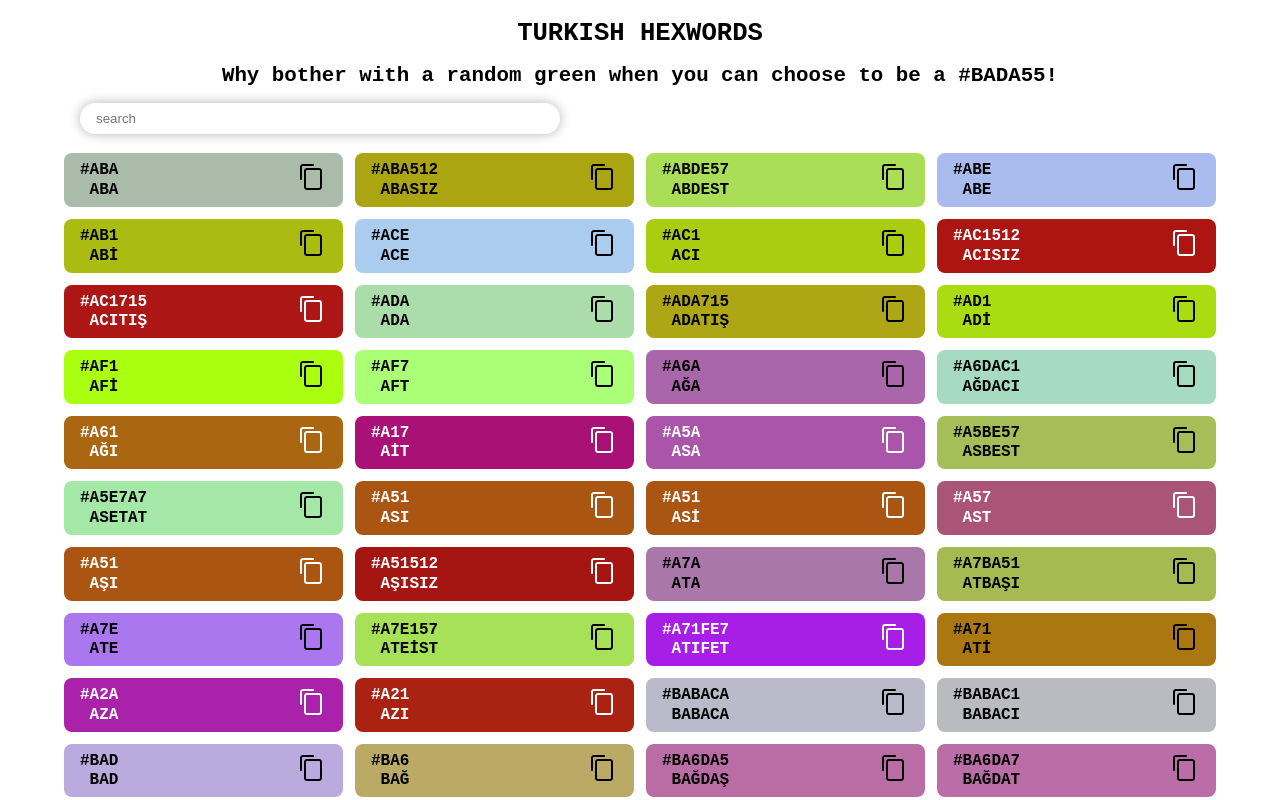
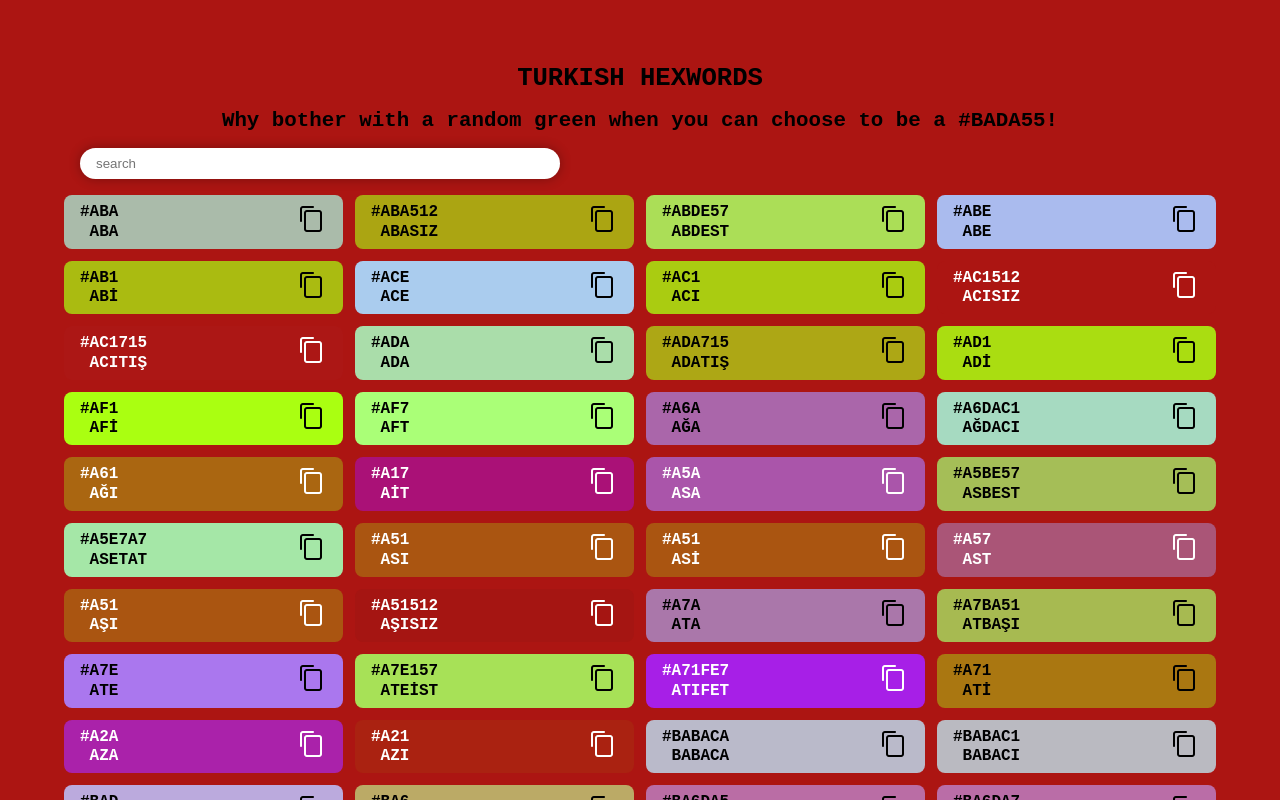
Before and after one commit to ozhasta/react-hexwords, a React (Create React App) app: page / in a window 1280 px wide. Shown: the top 800 px of the page. Built offline with nearby package versions, Linux system fonts and the light colour scheme.

Commit message:
components seperated

```diff
--- a/src/App.js
+++ b/src/App.js
@@ -1,48 +1,19 @@
 import { useState } from "react"
-import wordsJson from "./words.json"
-import WordElement from "./WordElement"
+import WordElements from "./WordElements"
 import lightOrDark from "./utils/lightOrDark"
 
 function App() {
-  const [selectedColor, setSelectedColor] = useState("#FFF")
+  const [selectedColor, setSelectedColor] = useState("FFF")
 
-  const mappedColors = wordsJson.colors.map((word, i) => {
-    return <WordElement key={i} word={word[0]} hexColor={word[1]} />
-  })
-  const mappedColorsWithAlpha = wordsJson.colorsWithAlpha.map((word, i) => {
-    // if color code has 4 chars remove last 1 char if 8 remove last 2
-    // so alpha channel removed from hex code
-    // and yes 4 chars is valid for hex color code :) FFF2 same as FFFFFF22
-    const alphaIndex = word[0].length === 4 ? -1 : -2
-    return (
-      <WordElement
-        key={i + "a"}
-        word={word[0]}
-        hexColor={word[1]}
-        hexColorWithoutAlpha={word[1].slice(0, alphaIndex)}
-        onClick={handleClick}
-      />
-    )
-  })
-
-  function handleClick() {}
   // console.log("render")
   return (
-    <div className="App">
-      <div
-        className="app-styler"
-        style={{ backgroundColor: selectedColor, color: lightOrDark(selectedColor) }}
-      >
-        <header>
-          <h1>TURKISH HEXWORDS</h1>
-          <h2>Why bother with a random green when you can choose to be a #BADA55!</h2>
-          <input placeholder="search" type="text" name="search-word" id="search-word" />
-        </header>
-        <div className="colors-grid">
-          {mappedColors}
-          {mappedColorsWithAlpha}
-        </div>
-      </div>
+    <div className="App" style={{ backgroundColor: "#AC1512", color: lightOrDark(selectedColor) }}>
+      <header>
+        <h1>TURKISH HEXWORDS</h1>
+        <h2>Why bother with a random green when you can choose to be a #BADA55!</h2>
+        <input placeholder="search" type="text" name="search-word" id="search-word" />
+      </header>
+      <WordElements />
     </div>
   )
 }
--- a/src/WordElement.js
+++ b/src/WordElement.js
@@ -1,19 +1,28 @@
 import lightOrDark from "./utils/lightOrDark"
 
-export default function WordElement(props) {
-  const whiteOrBlack = lightOrDark(props.hexColorWithoutAlpha || props.hexColor)
+export default function WordElement({ hex, word }) {
+  // if color code has 4 chars remove last 1 char if 8 remove last 2
+  // so alpha channel removed from hex code
+  // and yes 4 chars is valid for hex color code :) FFF2 same as FFFFFF22
+  let alphaIndex = hex.length
+  if (word.length === 4) alphaIndex = -1
+  if (word.length === 8) alphaIndex = -2
+
+  const hexColorWithoutAlpha = hex.slice(0, alphaIndex)
+  const whiteOrBlack = lightOrDark(hexColorWithoutAlpha)
+
   return (
-    <>
     <div
+      // onClick={handleClick}
       className="color-container"
       style={{
-          backgroundColor: props.hexColorWithoutAlpha || props.hexColor,
+        backgroundColor: hexColorWithoutAlpha,
         color: whiteOrBlack
       }}
     >
       <div className="color-hexword">
-          <div className="color-hex">{props.hexColor}</div>
-          <div className="color-word">{props.word}</div>
+        <div className="color-hex">{hex}</div>
+        <div className="color-word">{word}</div>
       </div>
       <div className="clipboard-btn">
         <img
@@ -24,6 +33,5 @@ export default function WordElement(props) {
         />
       </div>
     </div>
-    </>
   )
 }
--- /dev/null
+++ b/src/WordElements.js
@@ -0,0 +1,17 @@
+import WordElement from "./WordElement"
+import wordsJson from "./words.json"
+
+export default function WordElements() {
+  // function handleClick(e) {
+  //   // console.log(e.target)
+  //   console.log("ha")
+  //   // setSelectedColor()
+  // }
+  const mappedWordElements = wordsJson.map((el, i) => {
+    const hex = el[1]
+    const word = el[0]
+
+    return <WordElement key={i} hex={hex} word={word} />
+  })
+  return <div className="colors-grid">{mappedWordElements}</div>
+}
--- a/src/index.css
+++ b/src/index.css
@@ -12,12 +12,10 @@ html {
 body {
   font-family: "Courier New", Courier, monospace;
   font-weight: bold;
+  text-align: center;
 }
 .App {
-  text-align: center;
-  width: 90vw;
-  margin-left: auto;
-  margin-right: auto;
+  padding: 5vw;
 }
 .color-container {
   display: flex;
@@ -26,8 +24,7 @@ body {
   width: 100%;
   cursor: pointer;
 }
-.color-hexword {
-}
+
 .color-word {
   margin-top: 0.1rem;
   padding-left: 1ch;
@@ -45,9 +42,6 @@ body {
   grid-template-columns: repeat(auto-fit, minmax(15rem, 1fr));
   justify-items: center;
   gap: 0.75rem;
-}
-header {
-  margin: 1.2rem 0rem;
 }
 
 header > h1 {
--- a/src/words.json
+++ b/src/words.json
@@ -1,5 +1,4 @@
-{
-  "colors": [
+[
   ["ABA", "#ABA"],
   ["ABASIZ", "#ABA512"],
   ["ABDEST", "#ABDE57"],
@@ -262,9 +261,7 @@
   ["ZAT", "#2A7"],
   ["ZAZACA", "#2A2ACA"],
   ["ZIT", "#217"],
-    ["ZİBİDİ", "#21B1D1"]
-  ],
-  "colorsWithAlpha": [
+  ["ZİBİDİ", "#21B1D1"],
   ["ABAT", "#ABA7"],
   ["ABES", "#ABE5"],
   ["ABİS", "#AB15"],
@@ -506,4 +503,3 @@
   ["ZAZA", "#2A2A"],
   ["ZİFT", "#21F7"]
 ]
-}
```
Lines whose indentation alone changed are shown as unchanged.
